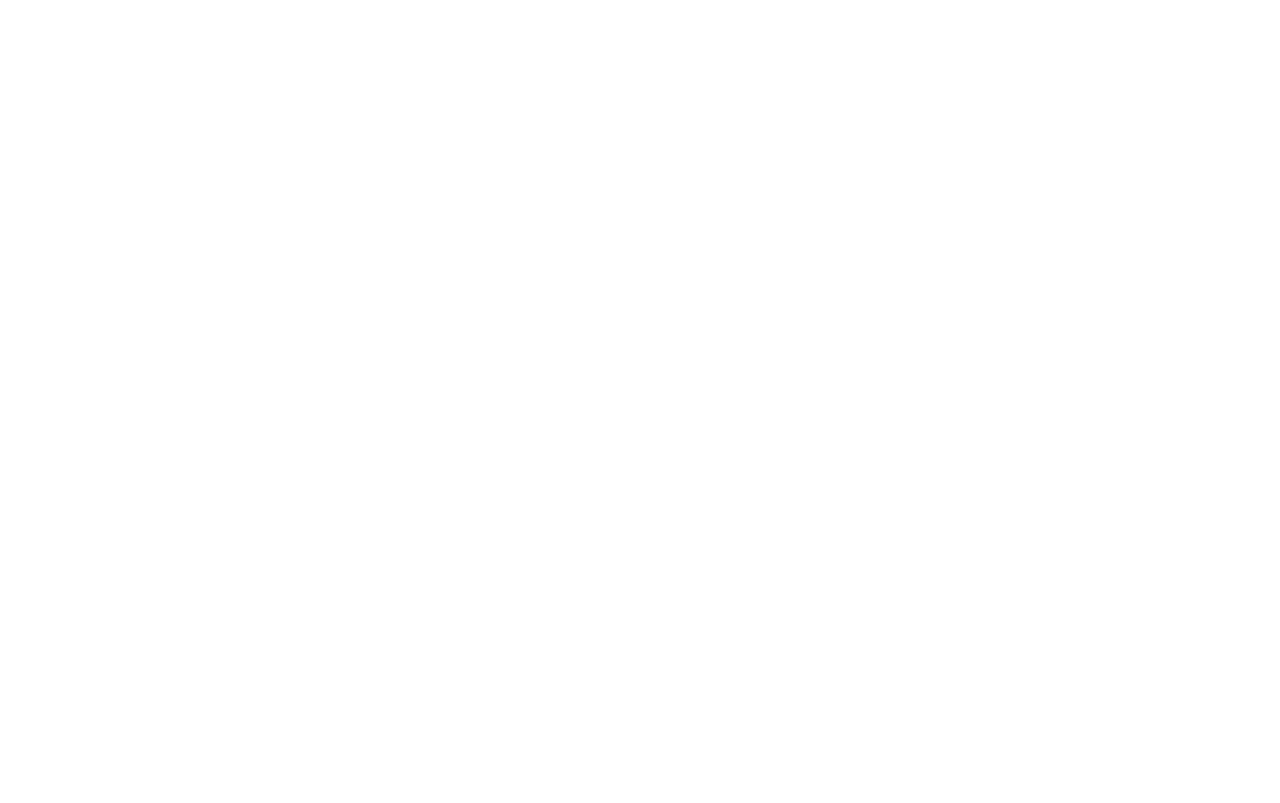
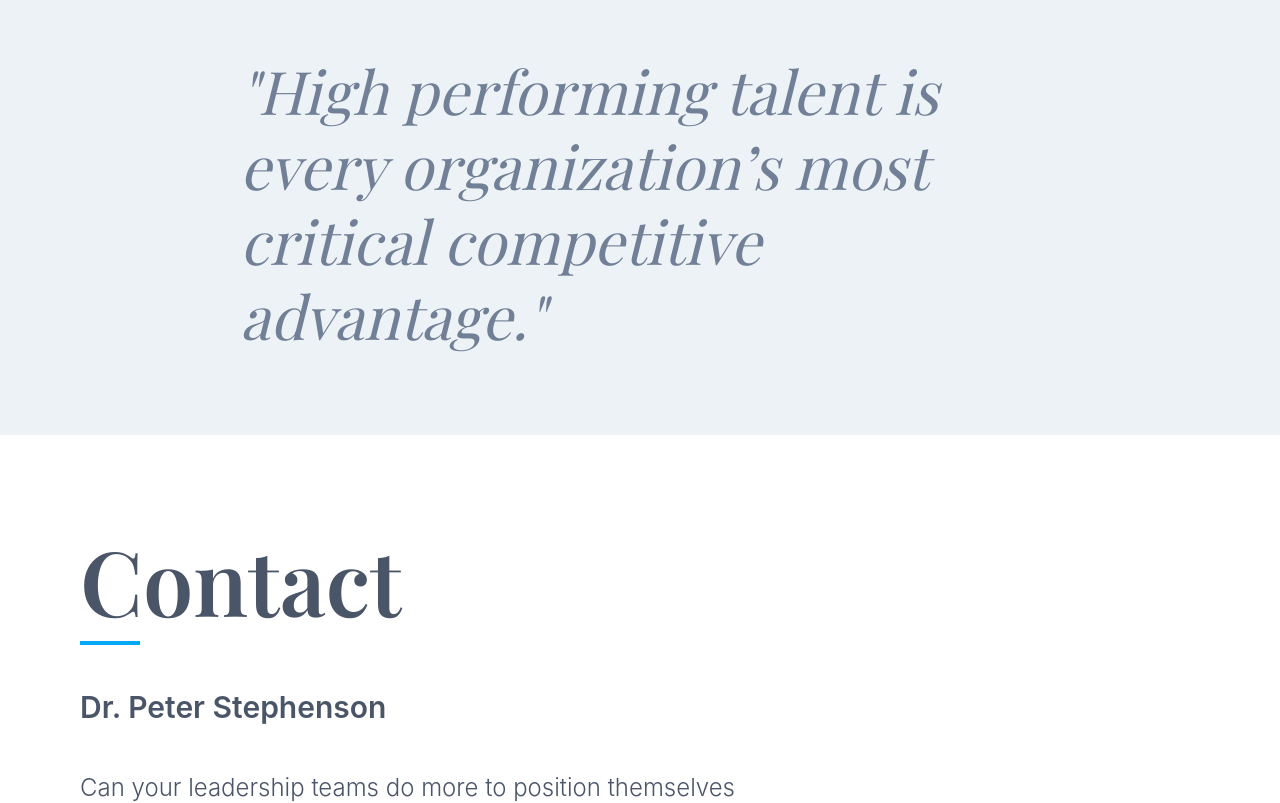
Before and after one commit to meridien-fi/meridien, a Next.js app: page / in a window 1280 px wide. Shown: the part 9487-10290 px from the top of the page. Before the commit the page ends 5779 px from the top, so only its background shows below. Built offline with nearby package versions, Linux system fonts and the light colour scheme; a web font is replaced by a local one.

Commit message:
section imports

```diff
--- a/pages/index.js
+++ b/pages/index.js
@@ -5,6 +5,9 @@
 import SubIntro from'../components/subIntro'
 import Boards from'../components/boards'
 import Ceos from'../components/ceos'
+import TopTalent from'../components/topTalent'
+import About from'../components/about'
+import Contact from'../components/contact'
 
 export default function Home() {
   return (
@@ -19,6 +22,9 @@
         <SubIntro />
         <Boards />
         <Ceos />
+        <TopTalent />
+        <About />
+        <Contact />
       </main>
       <Footer />
     </>
```
